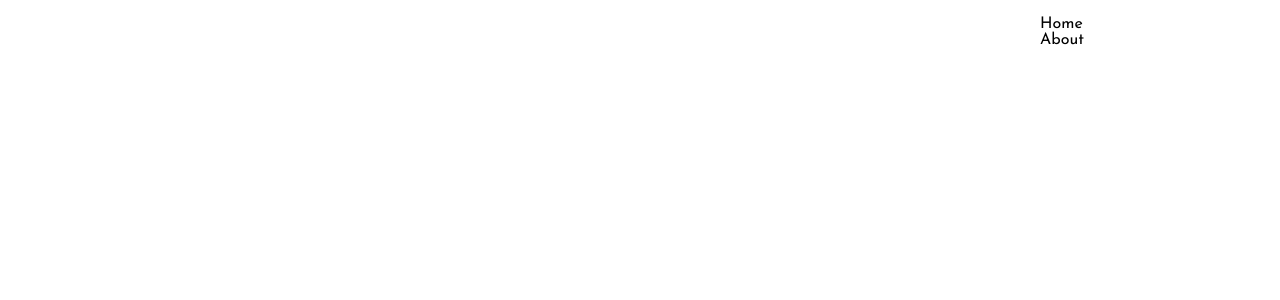
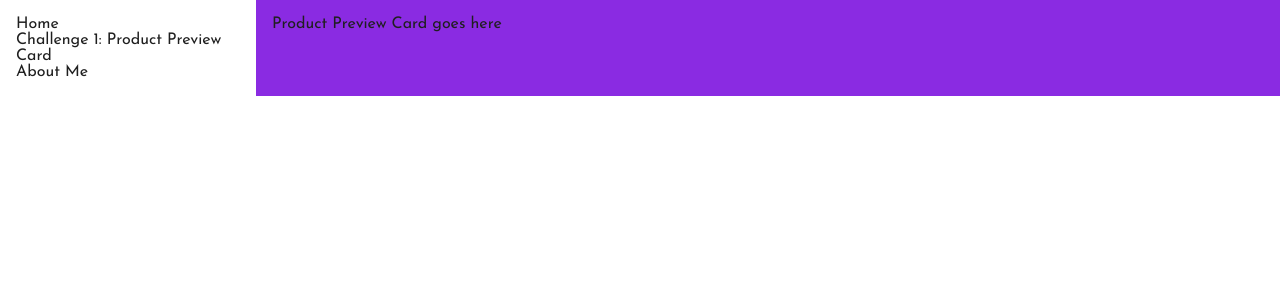
Before and after one commit to EliGolam/frontendmentor-challenges-1, a Vue app: page /product-preview-card in a window 1280 px wide. Before the commit this address had no page. Shown: the top 300 px of the page. Built offline with nearby package versions, Linux system fonts and the light colour scheme.

Commit message:
Added first FrontEndMentor Challenge page

```diff
--- /dev/null
+++ b/src/assets/data/nav-links.json
@@ -0,0 +1,14 @@
+[
+  {
+    "name": "Home",
+    "path": "/"
+  },
+  {
+    "name": "Challenge 1: Product Preview Card",
+    "path": "/product-preview-card"
+  },
+  {
+    "name": "About Me",
+    "path": "/about"
+  }
+]
--- /dev/null
+++ b/src/assets/stylesheets/_app-header.scss
@@ -0,0 +1,3 @@
+.title {
+  color: $clr-accent;
+}
--- a/src/assets/stylesheets/_base.scss
+++ b/src/assets/stylesheets/_base.scss
@@ -11,6 +11,7 @@ $ff-default: 'Josefin Sans', $ff-fallback;
 body {
   // FONTS
   font-family: $ff-default;
+  color: $clr-dark;
 
   // Defaults
   min-height: 100vh;
--- a/src/assets/stylesheets/_color-scheme.scss
+++ b/src/assets/stylesheets/_color-scheme.scss
@@ -1,5 +1,5 @@
 // Main Website Design: Neutral, minimalist
-$clr-primary: hsl(160, 83%, 54%);
+$clr-primary: hsl(271, 94%, 65%);
 $clr-accent: hsl(34, 97%, 61%);
 
 $clr-dark: hsl(0, 0%, 12%);
--- a/src/assets/stylesheets/app.scss
+++ b/src/assets/stylesheets/app.scss
@@ -11,4 +11,5 @@
 
 // Components
 @import 'side-nav';
+@import 'app-header';
 @import 'page-view';
--- a/src/components/AppSideNav.vue
+++ b/src/components/AppSideNav.vue
@@ -1,5 +1,7 @@
 <script setup>
 import SideNavToggle from '@/components/SideNavToggle.vue';
+
+import navLinks from '@/assets/data/nav-links.json';
 </script>
 
 
@@ -11,8 +13,9 @@ import SideNavToggle from '@/components/SideNavToggle.vue';
     />
 
     <ul id="nav-list" class="nav-list">
-      <li><RouterLink to="/">Home</RouterLink></li>
-      <li><RouterLink to="/about">About</RouterLink></li>
+      <li v-for="link in navLinks">
+        <RouterLink :to="link.path">{{ link.name }}</RouterLink>
+      </li>
     </ul>
   </nav>
 </template>
@@ -23,6 +26,7 @@ import SideNavToggle from '@/components/SideNavToggle.vue';
     data() {
       return {
         navOpen: false,
+        navLinks: navLinks,
       }
     },
   }
--- a/src/router/index.js
+++ b/src/router/index.js
@@ -1,5 +1,5 @@
 import { createRouter, createWebHistory } from 'vue-router'
-import HomeView from '../views/HomeView.vue'
+import HomeView from '@/views/HomeView.vue'
 
 const router = createRouter({
   history: createWebHistory(import.meta.env.BASE_URL),
@@ -10,12 +10,17 @@ const router = createRouter({
       component: HomeView
     },
     {
+      path: '/product-preview-card',
+      name: 'product-preview-card',
+      component: () => import('@/views/ProductPreviewCardView.vue')
+    },
+    {
       path: '/about',
       name: 'about',
       // route level code-splitting
       // this generates a separate chunk (About.[hash].js) for this route
       // which is lazy-loaded when the route is visited.
-      component: () => import('../views/AboutView.vue')
+      component: () => import('@/views/AboutView.vue')
     }
   ]
 })
--- /dev/null
+++ b/src/views/ProductPreviewCardView.vue
@@ -0,0 +1,15 @@
+<template>
+  <div>
+    Product Preview Card goes here
+  </div>
+</template>
+
+<script>
+  export default {
+
+  }
+</script>
+
+<style lang="scss" scoped>
+
+</style>
```
Also changed, not shown: src/App.vue (+0 -7 lines).
